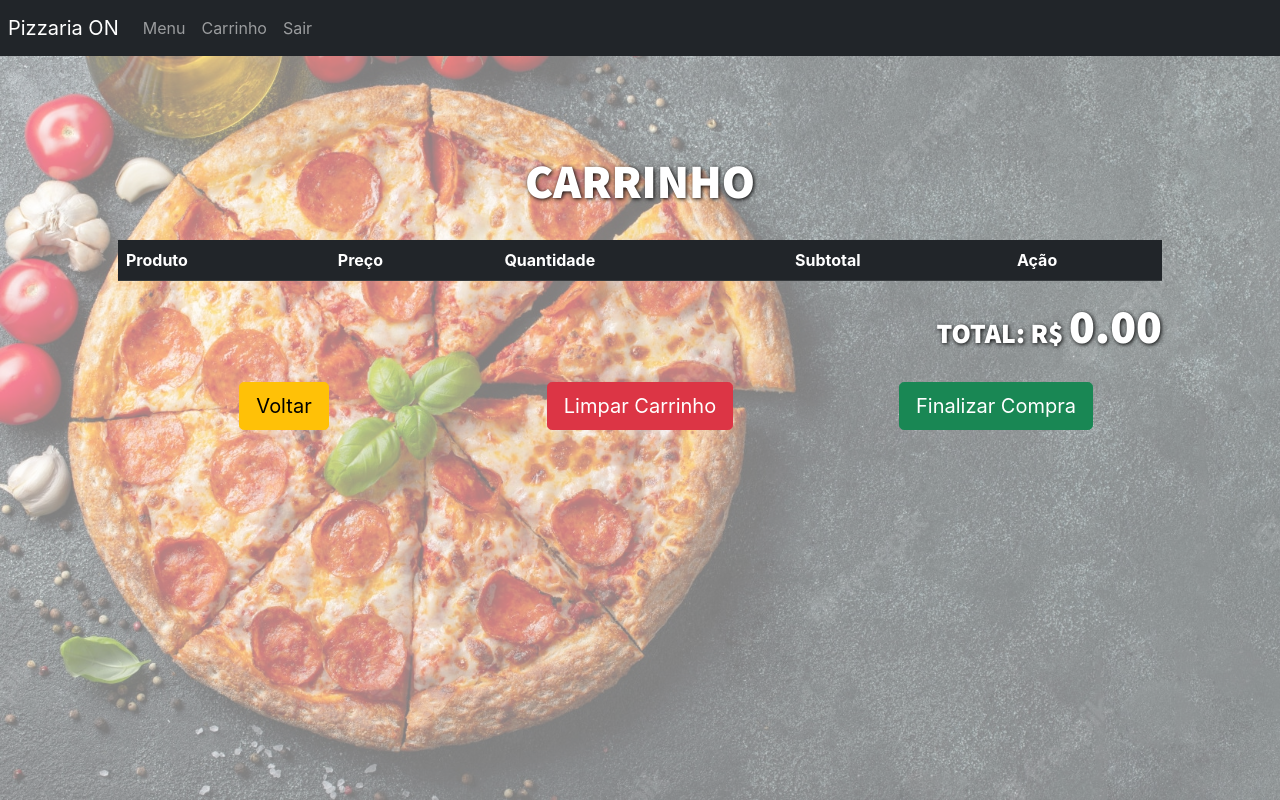
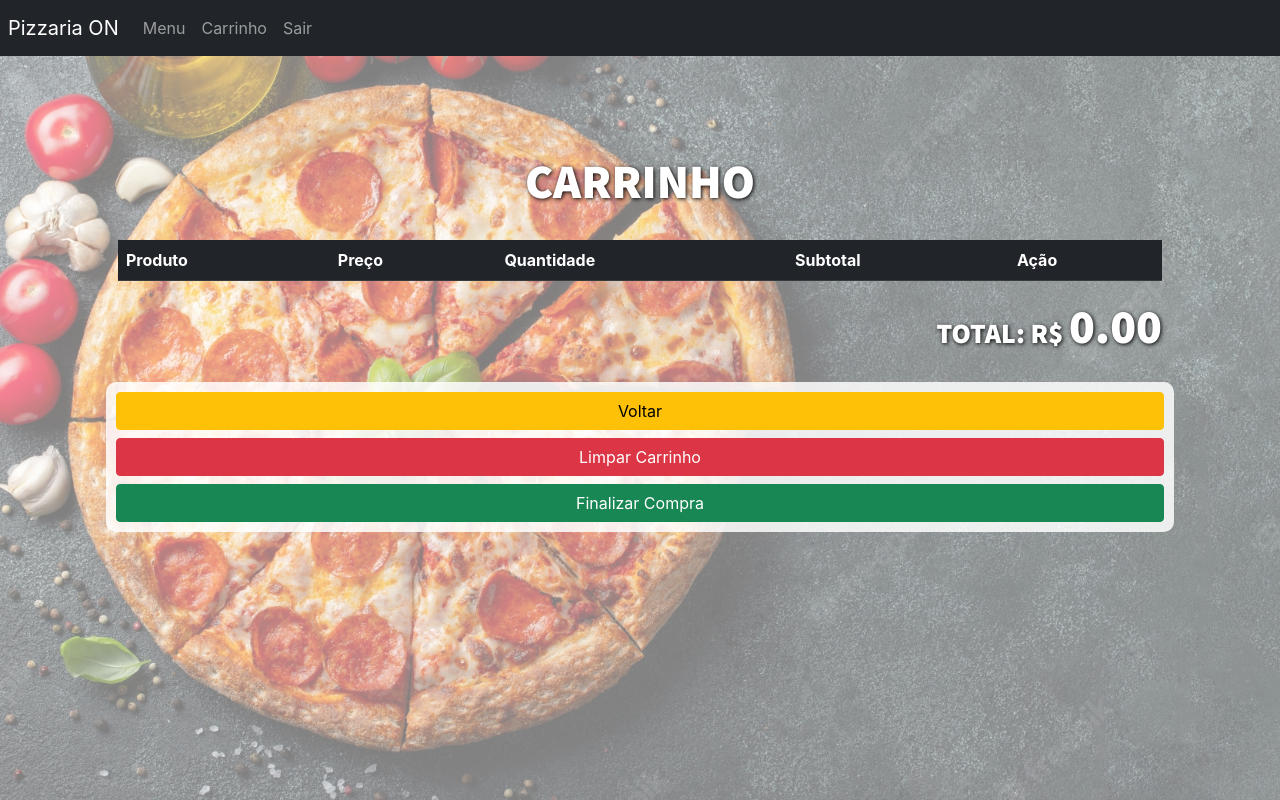
Before and after one commit to dsm-cefet-rj/ti-2022-1-grupo_8, a React (Create React App) app: page /carrinho in a window 1280 px wide. Built offline with nearby package versions, Linux system fonts and the light colour scheme; a web font is replaced by a local one.

Commit message:
Melhorias nos botões em carrinho.js

```diff
--- a/src/components/Client/carrinho.js
+++ b/src/components/Client/carrinho.js
@@ -157,35 +157,20 @@ const Carrinho = () => {
                         </h3>
                     </div>
                 </div>
-                <div className="row">
-                    <div
-                        className="col-sm mb-4"
-                        style={{ textAlign: "center" }}
-                    >
-                        <Link to="/menu" className="btn btn-warning  btn-lg">
+                <div className="row section"
+                    style={{
+                        marginBottom: "20px",
+                        flexDirection: "row",
+                        }}>
+                        <Link to="/menu" className="btn btn-warning">
                             Voltar
                         </Link>
-                    </div>
-                    <div
-                        className="col-sm mb-4"
-                        style={{ textAlign: "center" }}
-                    >
-                        <button
-                            href="#"
-                            className="btn btn-danger  btn-lg"
-                            onClick={limpar}
-                        >
+                        <button className="btn btn-danger mt-2" onClick={limpar}>
                             Limpar Carrinho
                         </button>
-                    </div>
-                    <div
-                        className="col-sm mb-4"
-                        style={{ textAlign: "center" }}
-                    >
-                        <button href="#" className="btn btn-success  btn-lg">
+                        <button className="btn btn-success mt-2">
                             Finalizar Compra
                         </button>
-                    </div>
                 </div>
             </div>
         </>
```
